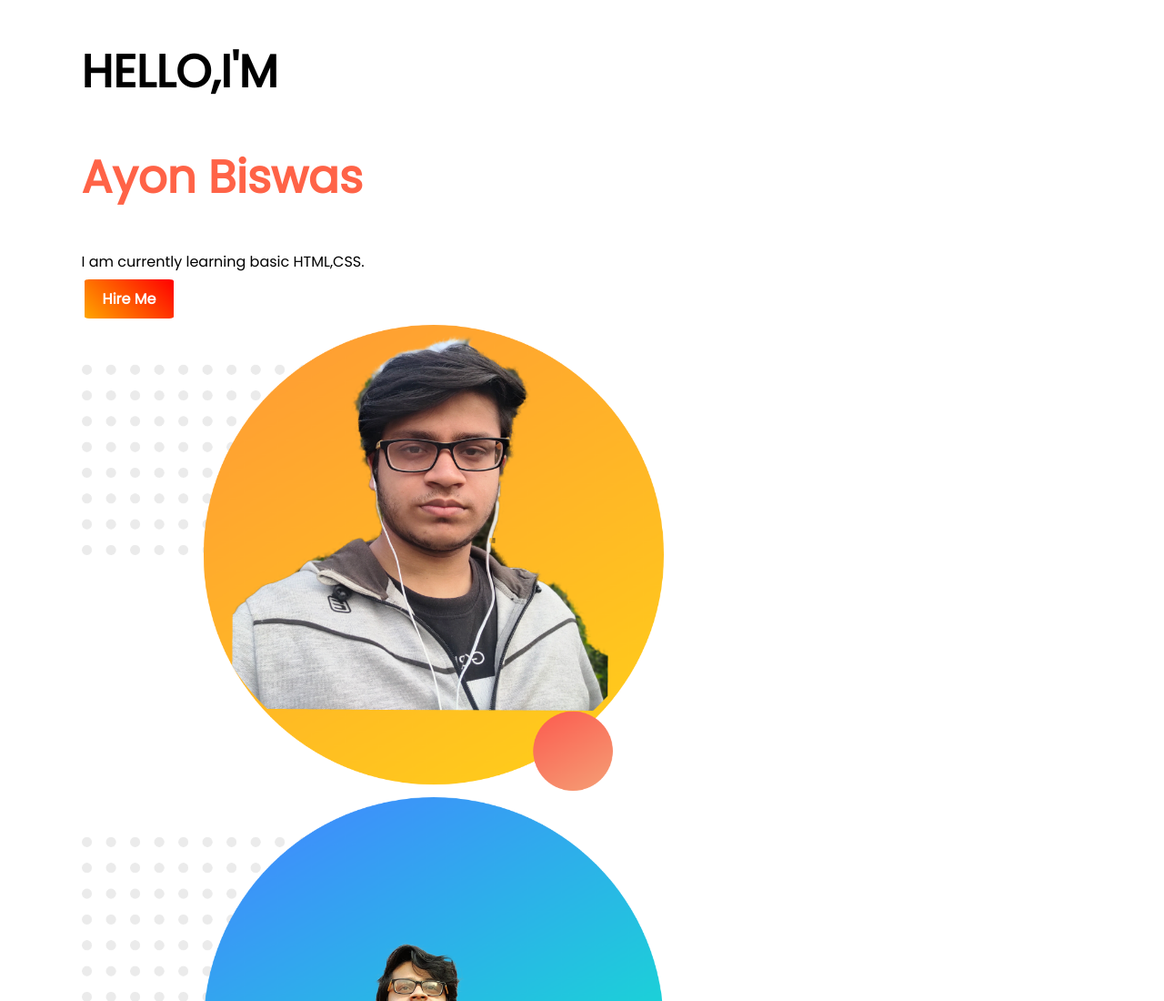
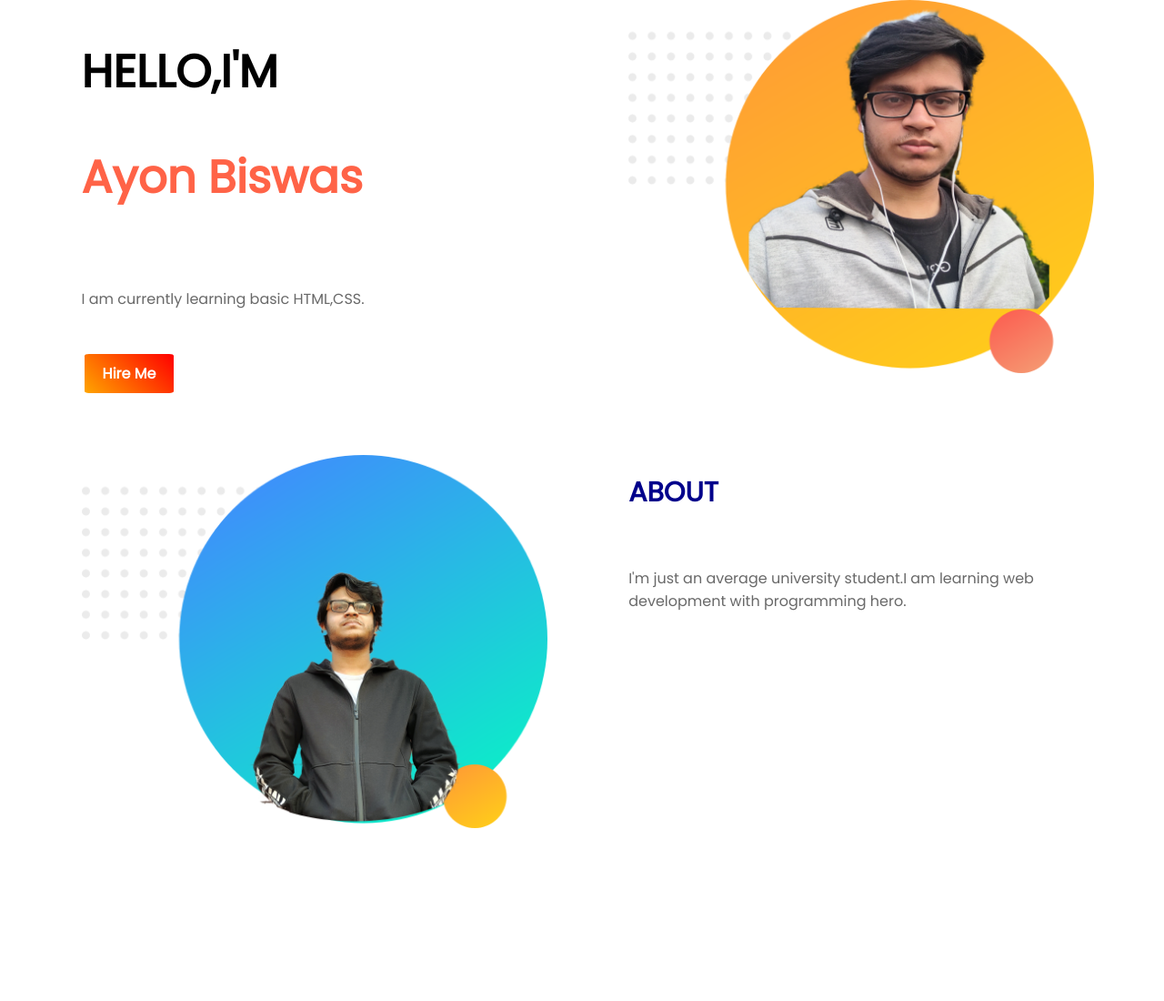
Before and after one commit to Ayon-Biswas/personal-website, a plain HTML site: page index.html in a window 1280 px wide. Shown: the top 1100 px of the page at 91% size. After the commit the page ends 1000 px from the top, so only its background shows below. Drawn offline with Linux system fonts and the light colour scheme.

Commit message:
added about and some lines

```diff
--- a/index.html
+++ b/index.html
@@ -12,7 +12,7 @@
         <div class="half-width">
             <h1>HELLO,I'M</h1>
             <h1><span class="name-highlight">Ayon Biswas</span></h1>
-            <p>I am currently learning basic HTML,CSS.</p>
+            <br><p>I am currently learning basic HTML,CSS.</p></br>
             <p><a class="link-button" target="_blank" href="https://www.linkedin.com/in/ayon-shirsho-965974198">Hire Me</a></p>
         </div>
         <div class="half-width">
@@ -23,8 +23,9 @@
         <div class="half-width">
        <img src="images/ayon12.png" width="100%"></img>
         </div>
-        <div>
-
+        <div class="half-width">
+        <h3><span class="abt">ABOUT</span></h3>
+        <br><p>I'm just an average university student.I am learning web development with programming hero.</p></br>
         </div>
     </section>
 </body>
--- a/style.css
+++ b/style.css
@@ -5,11 +5,18 @@ body{
 h1{
     font-size: 50px;
 }
+p{
+    color: dimgray;
+}
 .name-highlight{
     color: tomato;
 }
+.abt{
+    font-size: 30px;
+    color:darkblue;
+}
 .half-width{
-    width: 50%;
+    width: 40%;
     float: left;
     margin-left: 5%;
     padding-left: 2%;
```
